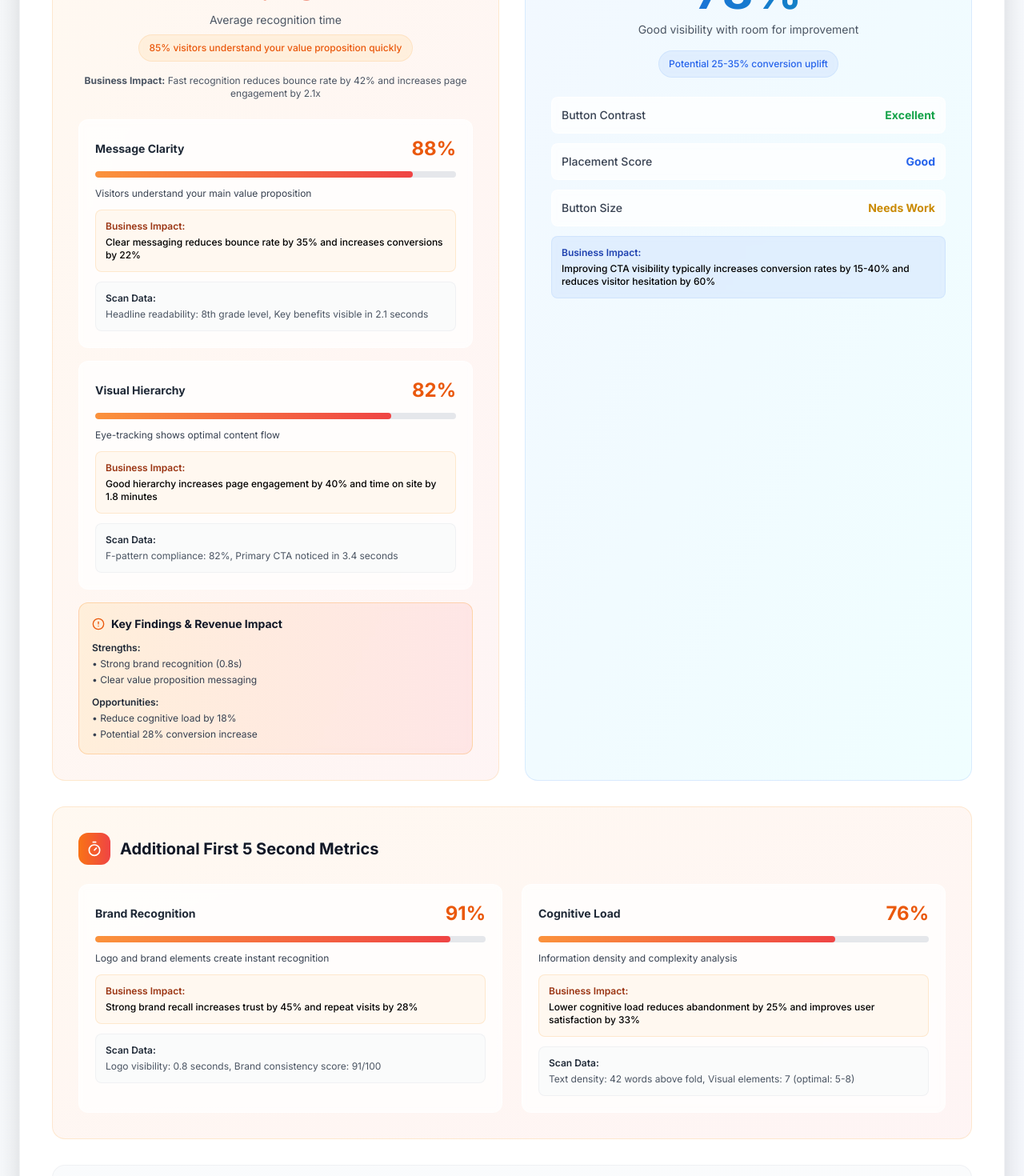
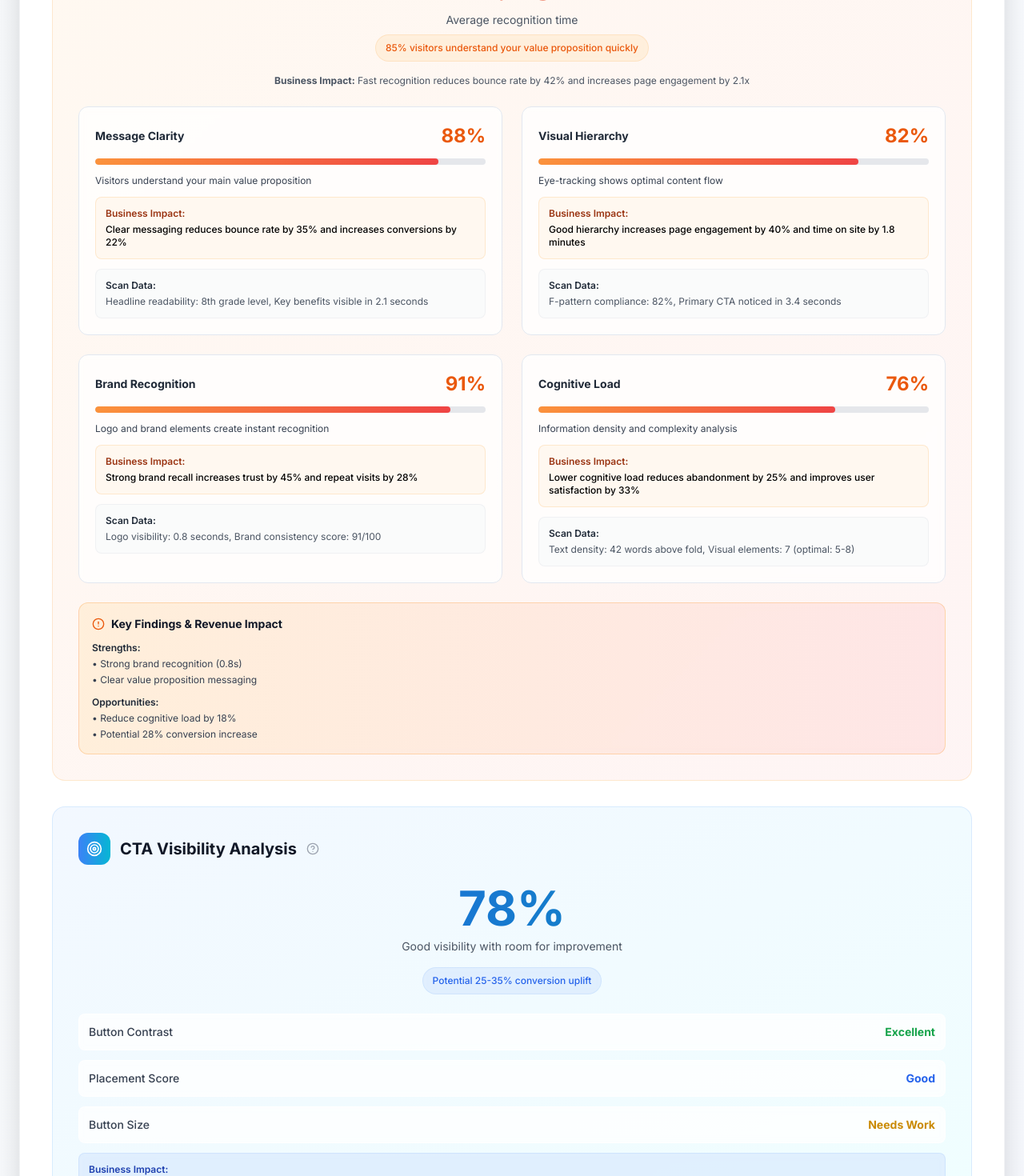
Before and after one commit to kluivstar/Insightoro-FE, a React (Vite) app: page / in a window 1280 px wide. Shown: the part 5280-6750 px from the top of the page at 80% size. Built offline with nearby package versions, Linux system fonts and the light colour scheme.

Commit message:
Rearrange CTA and change icon colors
Move CTA Visibility Analysis after First 5 Second Test and adjust the signature touches icon colors.

```diff
--- a/src/components/DemoSection.tsx
+++ b/src/components/DemoSection.tsx
@@ -1,3 +1,4 @@
+
 import { Eye, Heart, Star, AlertCircle, CheckCircle, Target, Zap, ThumbsUp, HelpCircle, Lock, Crown, Users, Timer, Activity, FileText } from 'lucide-react';
 import { Tooltip, TooltipContent, TooltipTrigger, TooltipProvider } from '@/components/ui/tooltip';
 
@@ -177,7 +178,7 @@ const EmotionalAnalysisCard = ({ emotion }) => (
 );
 
 const FirstFiveSecondCard = ({ item }) => (
-  <div className="bg-white/80 backdrop-blur-sm p-5 rounded-xl border border-white/80">
+  <div className="bg-white/80 backdrop-blur-sm p-5 rounded-xl border border-白/80">
     <div className="flex items-center justify-between mb-3">
       <h5 className="text-sm font-bold text-gray-800">{item.metric}</h5>
       <div className="text-2xl font-bold text-orange-600">{item.score}%</div>
@@ -301,10 +302,8 @@ const DemoSection = () => {
                   ))}
                 </div>
 
-                {/* First 5 Second Test - Comprehensive Analysis (Full Width) & CTA Visibility Details Side by Side */}
-                <div className="grid md:grid-cols-2 gap-8 mb-8">
-                  {/* Enhanced First 5 Second Test - Expanded */}
-                  <div className="bg-gradient-to-br from-orange-50/80 to-red-50/80 backdrop-blur-sm p-6 md:p-8 rounded-2xl border border-orange-200/50">
+                {/* First 5 Second Test - Comprehensive Analysis (Full Width) */}
+                <div className="bg-gradient-to-br from-orange-50/80 to-red-50/80 backdrop-blur-sm p-6 md:p-8 rounded-2xl border border-orange-200/50 mb-8">
                   <div className="flex items-center gap-3 mb-6">
                     <div className="w-10 h-10 bg-gradient-to-r from-orange-500 to-red-500 rounded-xl flex items-center justify-center">
                       <Timer className="w-5 h-5 text-white" />
@@ -334,8 +333,8 @@ const DemoSection = () => {
                   </div>
 
                   {/* Detailed metrics grid */}
-                    <div className="grid grid-cols-1 gap-4 mb-4">
-                      {firstFiveSecondData.slice(0, 2).map((item, index) => (
+                  <div className="grid md:grid-cols-2 gap-6 mb-6">
+                    {firstFiveSecondData.map((item, index) => (
                       <FirstFiveSecondCard key={index} item={item} />
                     ))}
                   </div>
@@ -366,7 +365,7 @@ const DemoSection = () => {
                 </div>
 
                 {/* CTA Visibility Details */}
-                  <div className="bg-gradient-to-br from-blue-50/80 to-cyan-50/80 backdrop-blur-sm p-6 md:p-8 rounded-2xl border border-blue-200/50">
+                <div className="bg-gradient-to-br from-blue-50/80 to-cyan-50/80 backdrop-blur-sm p-6 md:p-8 rounded-2xl border border-blue-200/50 mb-8">
                   <div className="flex items-center gap-3 mb-6">
                     <div className="w-10 h-10 bg-gradient-to-r from-blue-500 to-cyan-500 rounded-xl flex items-center justify-center">
                       <Target className="w-5 h-5 text-white" />
@@ -409,23 +408,6 @@ const DemoSection = () => {
                       <div className="text-xs font-semibold text-blue-800 mb-1">Business Impact:</div>
                       <div className="text-xs text-black font-medium">Improving CTA visibility typically increases conversion rates by 15-40% and reduces visitor hesitation by 60%</div>
                     </div>
-                    </div>
-                  </div>
-                </div>
-
-                {/* Additional First 5 Second Test Metrics - Full Width */}
-                <div className="bg-gradient-to-br from-orange-50/80 to-red-50/80 backdrop-blur-sm p-6 md:p-8 rounded-2xl border border-orange-200/50 mb-8">
-                  <h4 className="text-lg md:text-xl font-bold text-gray-900 mb-6 flex items-center gap-3">
-                    <div className="w-10 h-10 bg-gradient-to-r from-orange-500 to-red-500 rounded-xl flex items-center justify-center">
-                      <Timer className="w-5 h-5 text-white" />
-                    </div>
-                    Additional First 5 Second Metrics
-                  </h4>
-
-                  <div className="grid md:grid-cols-2 gap-6">
-                    {firstFiveSecondData.slice(2).map((item, index) => (
-                      <FirstFiveSecondCard key={index + 2} item={item} />
-                    ))}
                   </div>
                 </div>
 
@@ -524,19 +506,19 @@ const DemoSection = () => {
 
                   <div className="grid grid-cols-1 md:grid-cols-2 lg:grid-cols-4 gap-4">
                     <div className="flex items-center gap-3 p-3 bg-white/80 backdrop-blur-sm rounded-lg border border-white/80">
-                      <Heart className="w-5 h-5 text-amber-600 flex-shrink-0" />
+                      <Heart className="w-5 h-5 text-rose-600 flex-shrink-0" />
                       <span className="text-sm font-medium text-gray-700">Emotional Impact Analysis</span>
                     </div>
                     <div className="flex items-center gap-3 p-3 bg-white/80 backdrop-blur-sm rounded-lg border border-white/80">
-                      <Users className="w-5 h-5 text-amber-600 flex-shrink-0" />
+                      <Users className="w-5 h-5 text-indigo-600 flex-shrink-0" />
                       <span className="text-sm font-medium text-gray-700">User Journey Mapping</span>
                     </div>
                     <div className="flex items-center gap-3 p-3 bg-white/80 backdrop-blur-sm rounded-lg border border-white/80">
-                      <AlertCircle className="w-5 h-5 text-amber-600 flex-shrink-0" />
+                      <AlertCircle className="w-5 h-5 text-emerald-600 flex-shrink-0" />
                       <span className="text-sm font-medium text-gray-700">High-Impact Recommendations</span>
                     </div>
                     <div className="flex items-center gap-3 p-3 bg-white/80 backdrop-blur-sm rounded-lg border border-white/80">
-                      <FileText className="w-5 h-5 text-amber-600 flex-shrink-0" />
+                      <FileText className="w-5 h-5 text-purple-600 flex-shrink-0" />
                       <span className="text-sm font-medium text-gray-700">Report - PDF Export</span>
                     </div>
                   </div>
```
Lines whose indentation alone changed are shown as unchanged.
